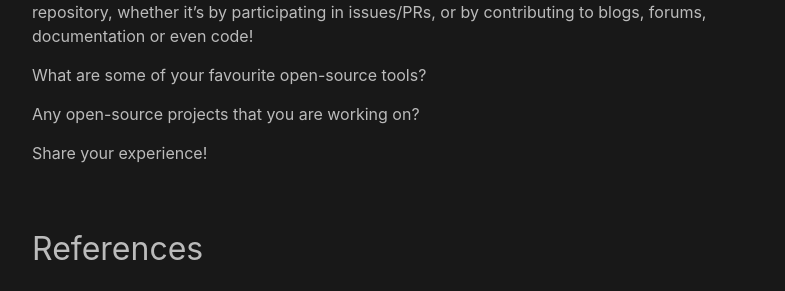
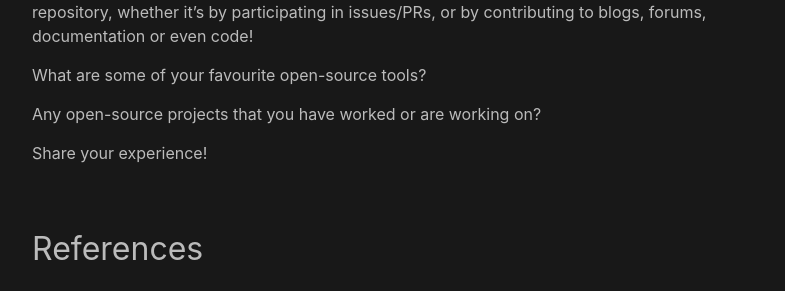
Before and after one commit to AkashaRojee/AkashaRojee.github.io, a Jekyll site: the page built from _posts/2022-02-20-my-experience-with-eslint-open-source-contributions.md, in a window 1280 px wide and 900 px high, scrolled down 3094 px. Shown: the part 299-590 px from the top of the window, without its empty margins (238-1023 px from the left). Built offline with Jekyll 4.4.1, drawn with Linux system fonts in a browser that asks for light colours; emoji names are drawn with the system emoji font; comment, search, counter and statistics services are not loaded.

Commit message:
Edit article

```diff
--- a/_posts/2022-02-20-my-experience-with-eslint-open-source-contributions.md
+++ b/_posts/2022-02-20-my-experience-with-eslint-open-source-contributions.md
@@ -83,7 +83,7 @@ I hope this inspires and encourages you to contribute to your favourite open-sou
 
 What are some of your favourite open-source tools?
 
-Any open-source projects that you are working on?
+Any open-source projects that you have worked or are working on?
 
 Share your experience!
 
```
